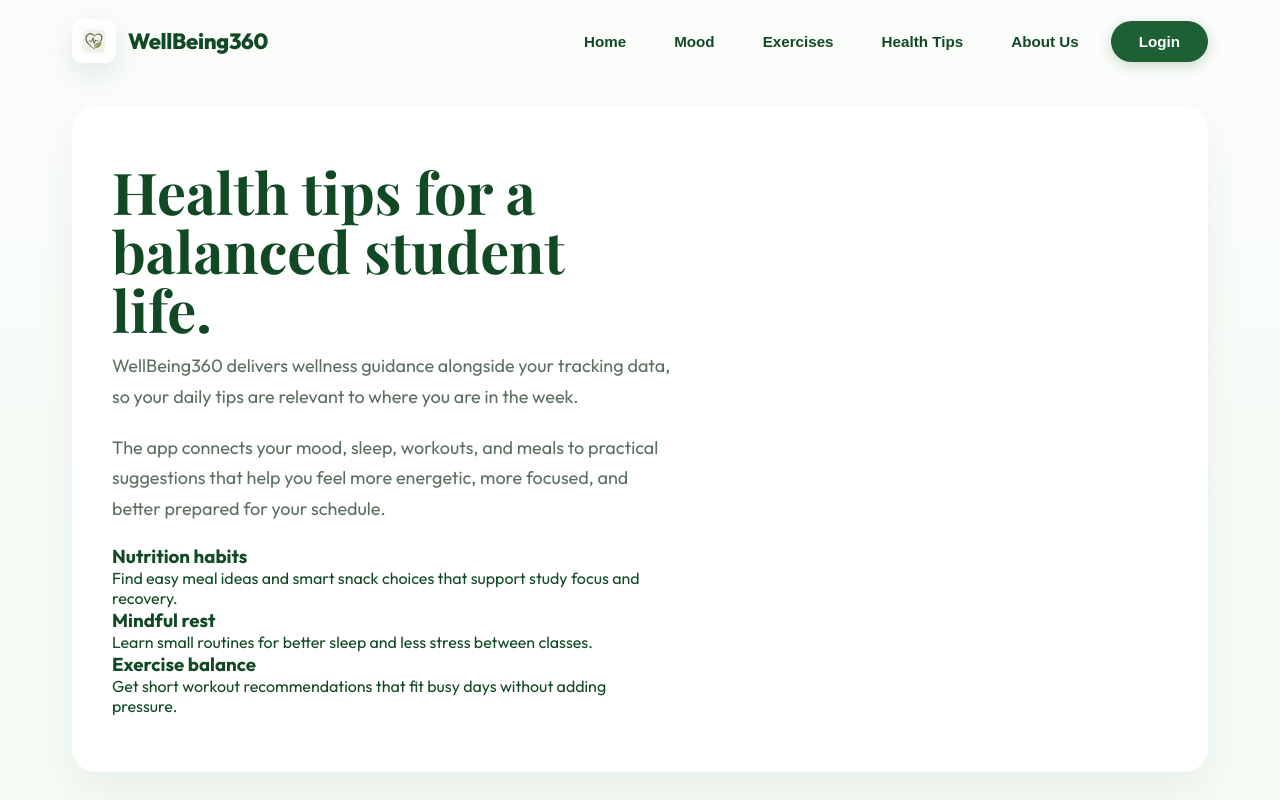
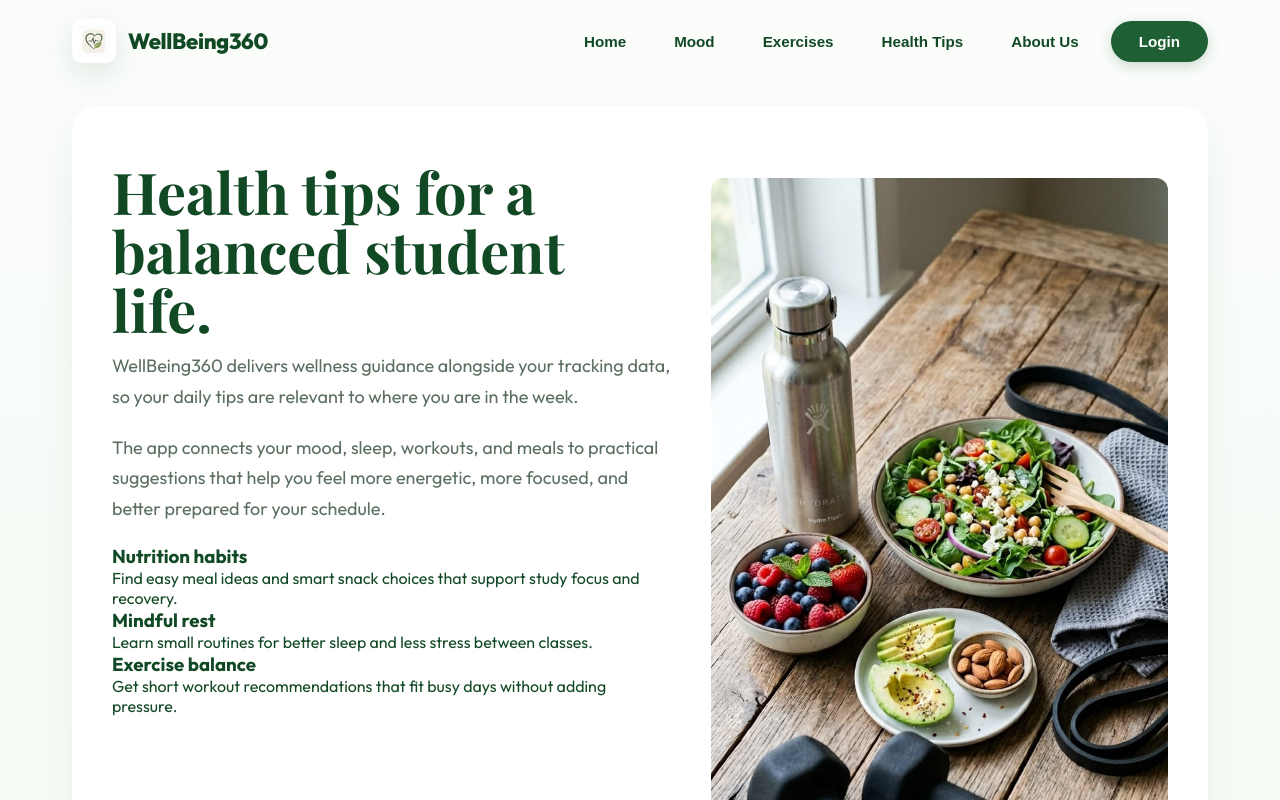
Before and after one commit to 12jonesaid/Wellbeing360, a React (Create React App) app in the folder frontend/: page / in a window 1280 px wide. Both pictures are taken after a click on the button "Health Tips". Shown: the top 800 px of the page. Built offline with nearby package versions, Linux system fonts and the light colour scheme; no server answers; a web font is replaced by a local one.

Commit message:
Add health tips image to Health Tips page
- Added health_tips.jpg image to assets
- Updated HealthTipsPage to display image instead of text-only layout

```diff
--- a/frontend/src/pages/HealthTipsPage.js
+++ b/frontend/src/pages/HealthTipsPage.js
@@ -1,6 +1,7 @@
 import React from 'react';
 import '../styles/LandingPage.css';
 import appLogoImg from '../assets/app_logo.jpg';
+import healthTipsImg from '../assets/health_tips.jpg';
 
 export default function HealthTipsPage({ onNavigate }) {
   return (
@@ -57,6 +58,9 @@ export default function HealthTipsPage({ onNavigate }) {
               </article>
             </div>
           </div>
+          <div className="hero-right about-right">
+            <img src={healthTipsImg} alt="Health tips for students" style={{ width: '100%', borderRadius: '12px', objectFit: 'cover' }} />
+          </div>
         </section>
       </main>
     </div>
```
Also changed, not shown: frontend/src/assets/health_tips.jpg (added).
